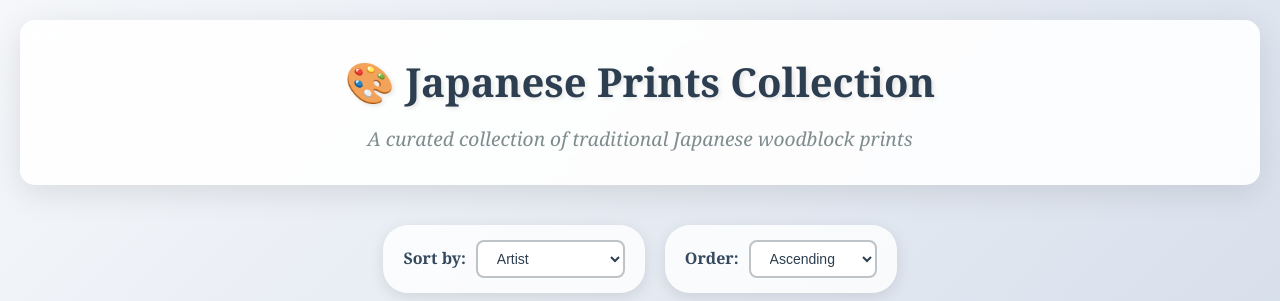
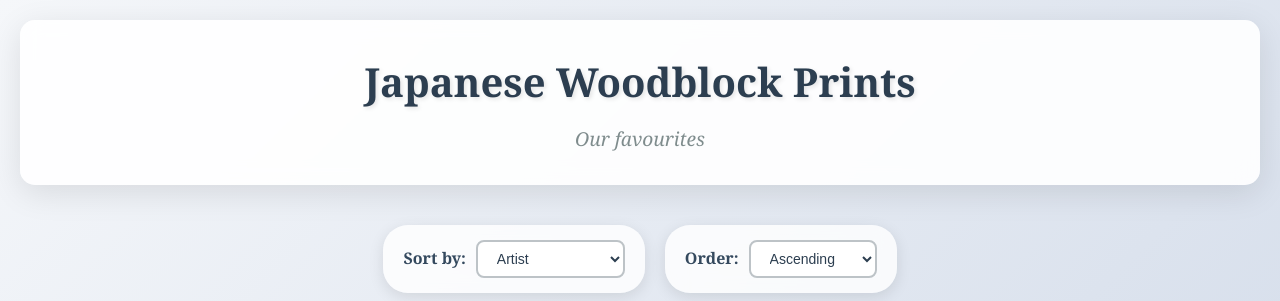
Before and after one commit to pltb-blip/Japanese-prints, a plain HTML site: page docs/index.html in a window 1280 px wide. Shown: the top 301 px of the page. Drawn offline with nearby package versions, Linux system fonts and the light colour scheme.

Commit message:
Add files via upload

```diff
--- a/docs/index.html
+++ b/docs/index.html
@@ -340,8 +340,8 @@
 <body>
     <div class="container">
         <header>
-            <h1>🎨 Japanese Prints Collection</h1>
-            <p class="subtitle">A curated collection of traditional Japanese woodblock prints</p>
+            <h1>Japanese Woodblock Prints</h1>
+            <p class="subtitle">Our favourites</p>
         </header>
 
         <div class="controls">
```
